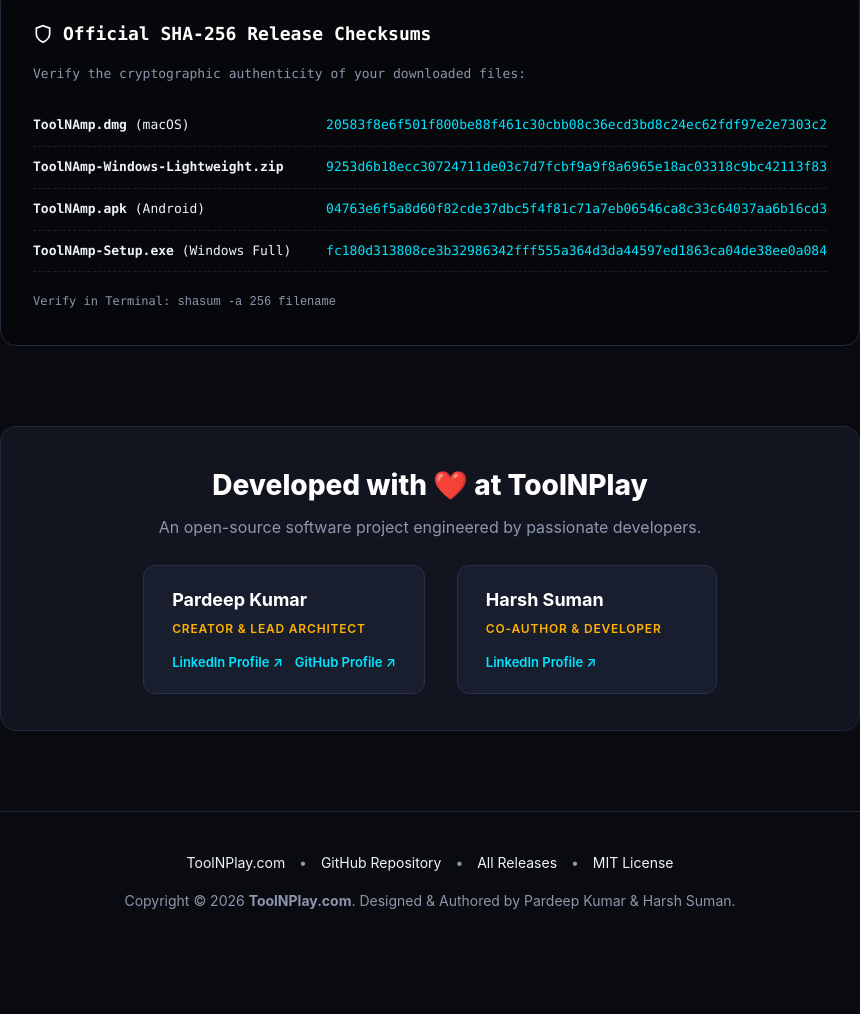
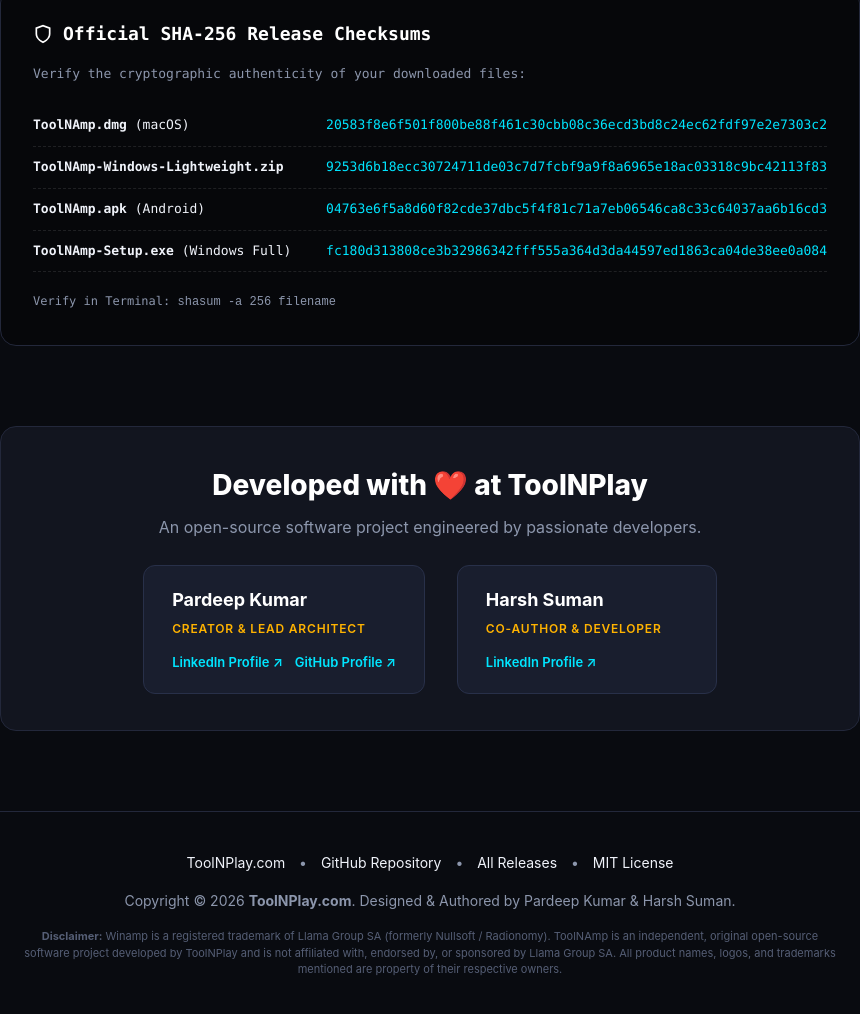
Before and after one commit to ToolNPlay/ToolNAmp, an Electron app: page docs/index.html in a window 860 px wide. Shown: the part 2859-3873 px from the top of the page. Before the commit the page ends 3811 px from the top, so only its background shows below. Drawn offline with Linux system fonts and the light colour scheme.

Commit message:
docs: add trademark nominative fair use disclaimer across landing page and in-app about modal

```diff
--- a/docs/index.html
+++ b/docs/index.html
@@ -846,6 +846,9 @@
     <div>
       Copyright © 2026 <b>ToolNPlay.com</b>. Designed & Authored by Pardeep Kumar & Harsh Suman.
     </div>
+    <div style="margin-top: 16px; font-size: 11px; color: #555e75; max-width: 820px; margin-left: auto; margin-right: auto; line-height: 1.5;">
+      <b>Disclaimer:</b> Winamp is a registered trademark of Llama Group SA (formerly Nullsoft / Radionomy). ToolNAmp is an independent, original open-source software project developed by ToolNPlay and is not affiliated with, endorsed by, or sponsored by Llama Group SA. All product names, logos, and trademarks mentioned are property of their respective owners.
+    </div>
   </footer>
 
   <!-- Visualizer Canvas Interactive Animation Script -->
```
Also changed, not shown: src/web/index.html (+3 -0 lines), website/index.html (+3 -0 lines).
